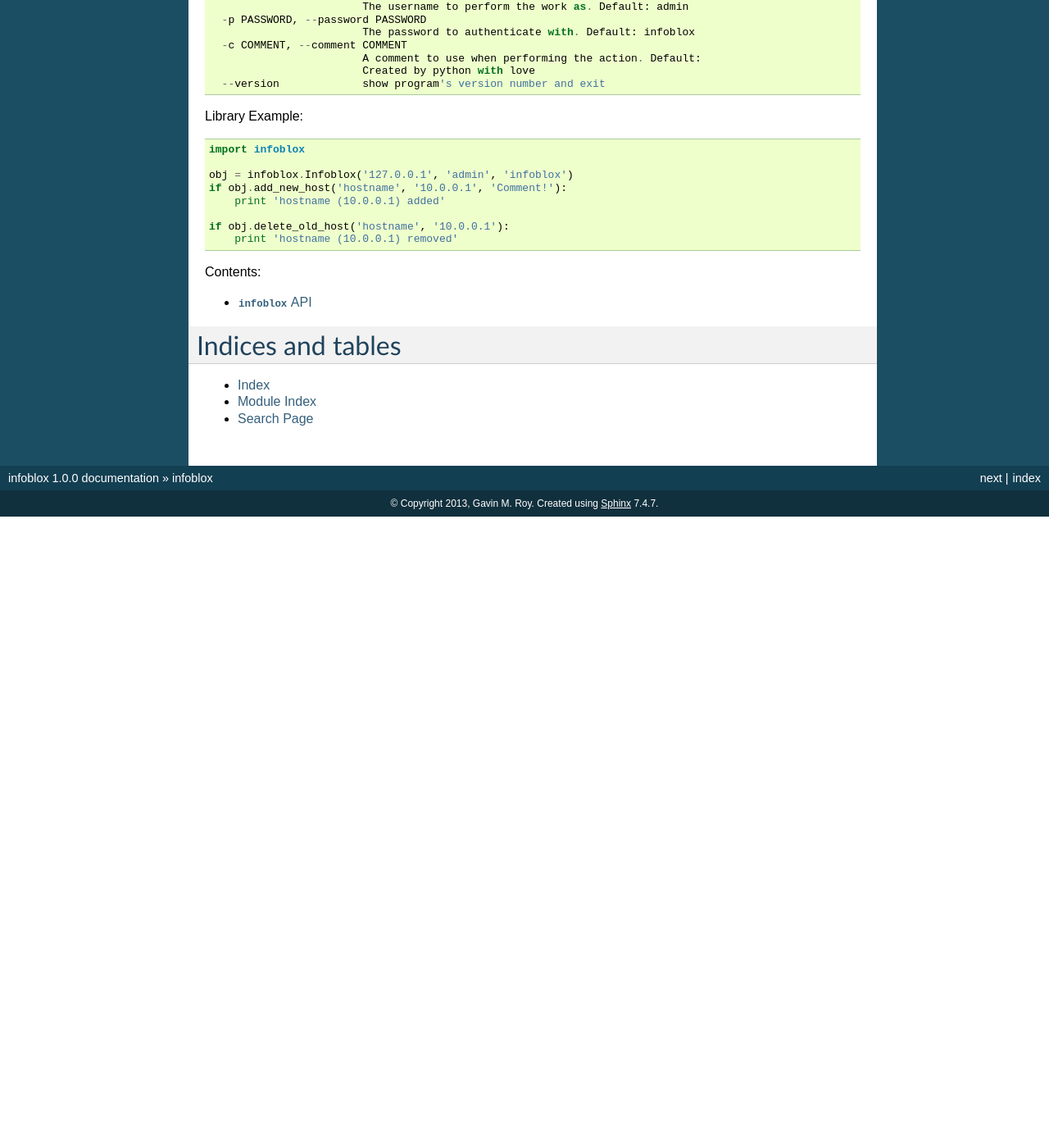
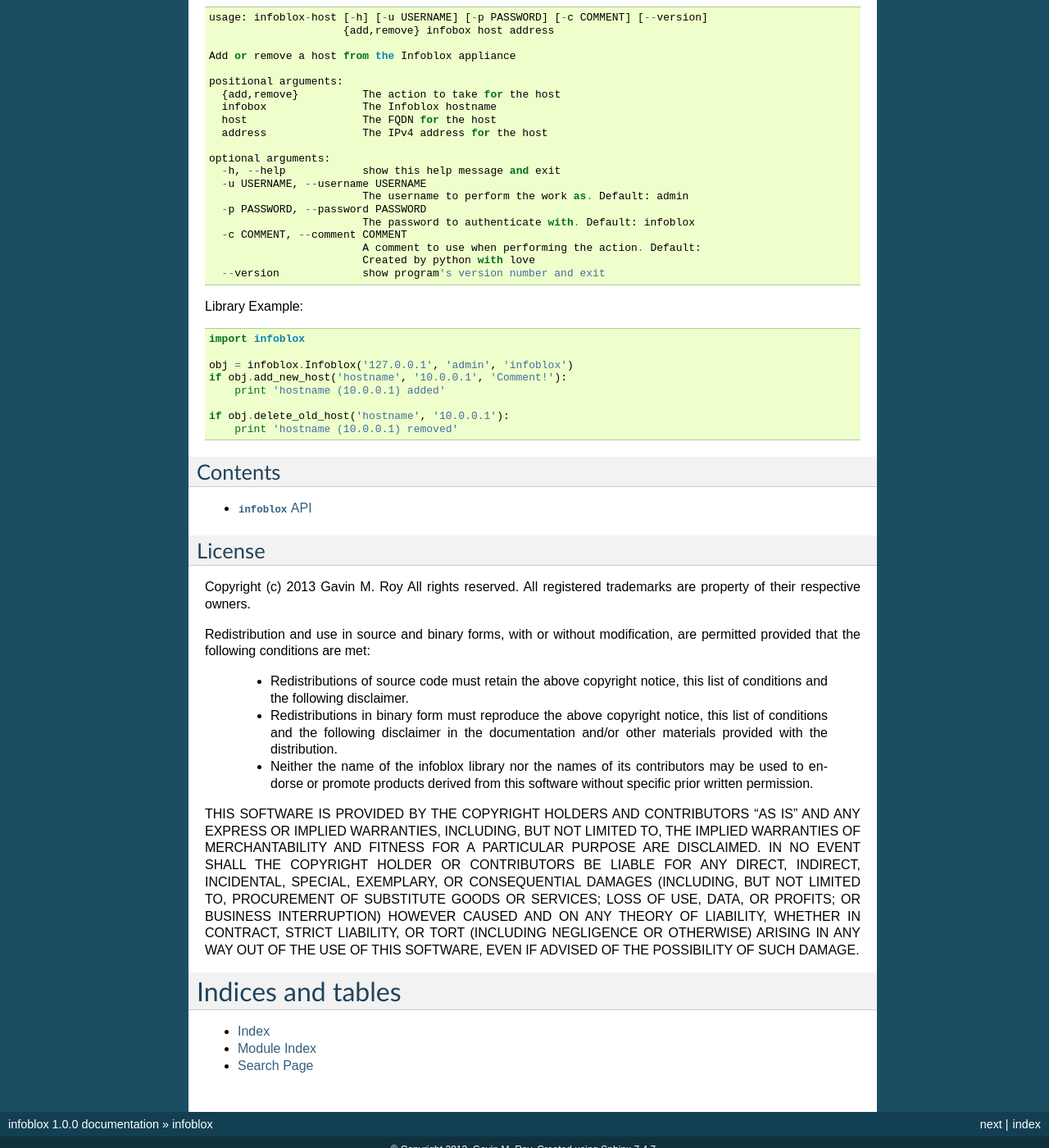
Before and after one commit to gmr/infoblox, a Sphinx documentation site: the page built from docs/index.rst, in a window 1280 px wide and 1400 px high, scrolled down 561 px. Shown: the whole window at 82% size. Built offline with Sphinx 7.4.7, drawn with Linux system fonts in a browser that asks for light colours; before the commit the page ends 1191 px from its top, so only the background shows below that; some of the changed text lies outside the part shown.

Commit message:
Update the README, LICENSE and documentation

```diff
--- a/docs/index.rst
+++ b/docs/index.rst
@@ -1,6 +1,8 @@
 infoblox
 ========
 A python library for interfacing with Infoblox NIOS.
+
+This library is not official, nor is it affiliated with `Infoblox, Inc. <http://www.infoblox.com>`_ in any way.
 
 Requirements
 ------------
@@ -10,6 +12,14 @@
  - `argparse <http://pypi.python.org/pypi/argparse>`_ (Python 2.6 only)
  - `requests <http://docs.python-requests.org/en/latest/>`_
 
+Installation
+------------
+infoblox is available on the `Python Package Index <https://pypi.python.org>`_ and can be installed with `easy_install` or `pip`::
+
+    pip install infoblox
+
+Usage
+-----
 CLI Usage::
 
     usage: infoblox-host [-h] [-u USERNAME] [-p PASSWORD] [-c COMMENT] [--version]
@@ -45,12 +55,41 @@
     if obj.delete_old_host('hostname', '10.0.0.1'):
         print 'hostname (10.0.0.1) removed'
 
-Contents:
-
+Contents
+--------
 .. toctree::
    :maxdepth: 4
 
    infoblox
+
+License
+-------
+Copyright (c) 2013 Gavin M. Roy
+All rights reserved. All registered trademarks are property of their respective owners.
+
+Redistribution and use in source and binary forms, with or without modification,
+are permitted provided that the following conditions are met:
+
+ * Redistributions of source code must retain the above copyright notice, this
+   list of conditions and the following disclaimer.
+ * Redistributions in binary form must reproduce the above copyright notice,
+   this list of conditions and the following disclaimer in the documentation
+   and/or other materials provided with the distribution.
+ * Neither the name of the infoblox library nor the names of its
+   contributors may be used to endorse or promote products derived from this
+   software without specific prior written permission.
+
+THIS SOFTWARE IS PROVIDED BY THE COPYRIGHT HOLDERS AND CONTRIBUTORS "AS IS" AND
+ANY EXPRESS OR IMPLIED WARRANTIES, INCLUDING, BUT NOT LIMITED TO, THE IMPLIED
+WARRANTIES OF MERCHANTABILITY AND FITNESS FOR A PARTICULAR PURPOSE ARE DISCLAIMED.
+IN NO EVENT SHALL THE COPYRIGHT HOLDER OR CONTRIBUTORS BE LIABLE FOR ANY DIRECT,
+INDIRECT, INCIDENTAL, SPECIAL, EXEMPLARY, OR CONSEQUENTIAL DAMAGES (INCLUDING,
+BUT NOT LIMITED TO, PROCUREMENT OF SUBSTITUTE GOODS OR SERVICES; LOSS OF USE,
+DATA, OR PROFITS; OR BUSINESS INTERRUPTION) HOWEVER CAUSED AND ON ANY THEORY OF
+LIABILITY, WHETHER IN CONTRACT, STRICT LIABILITY, OR TORT (INCLUDING NEGLIGENCE
+OR OTHERWISE) ARISING IN ANY WAY OUT OF THE USE OF THIS SOFTWARE, EVEN IF
+ADVISED OF THE POSSIBILITY OF SUCH DAMAGE.
+
 
 Indices and tables
 ==================
```
Also changed, not shown: README.md (+2 -0 lines), 1 other file.
